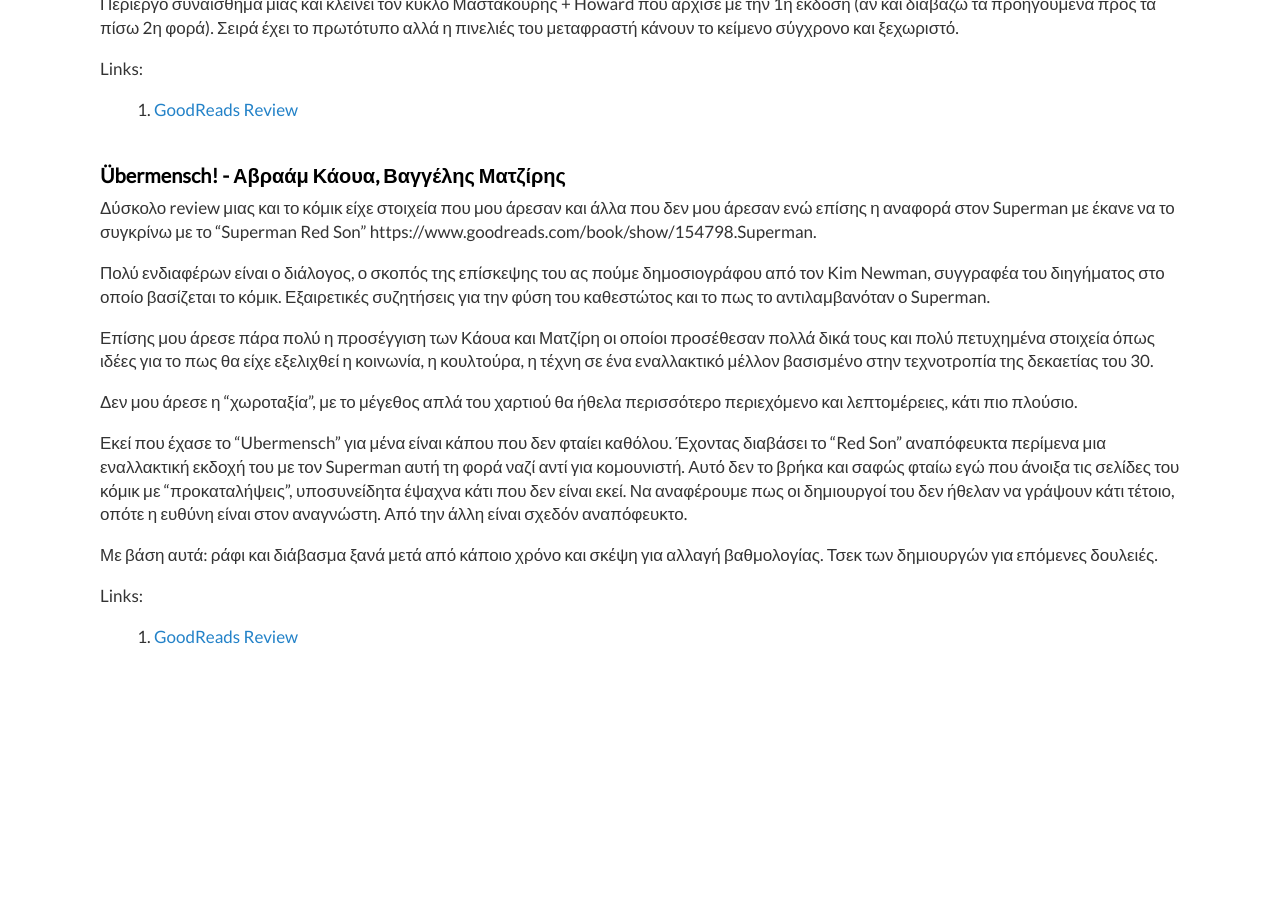
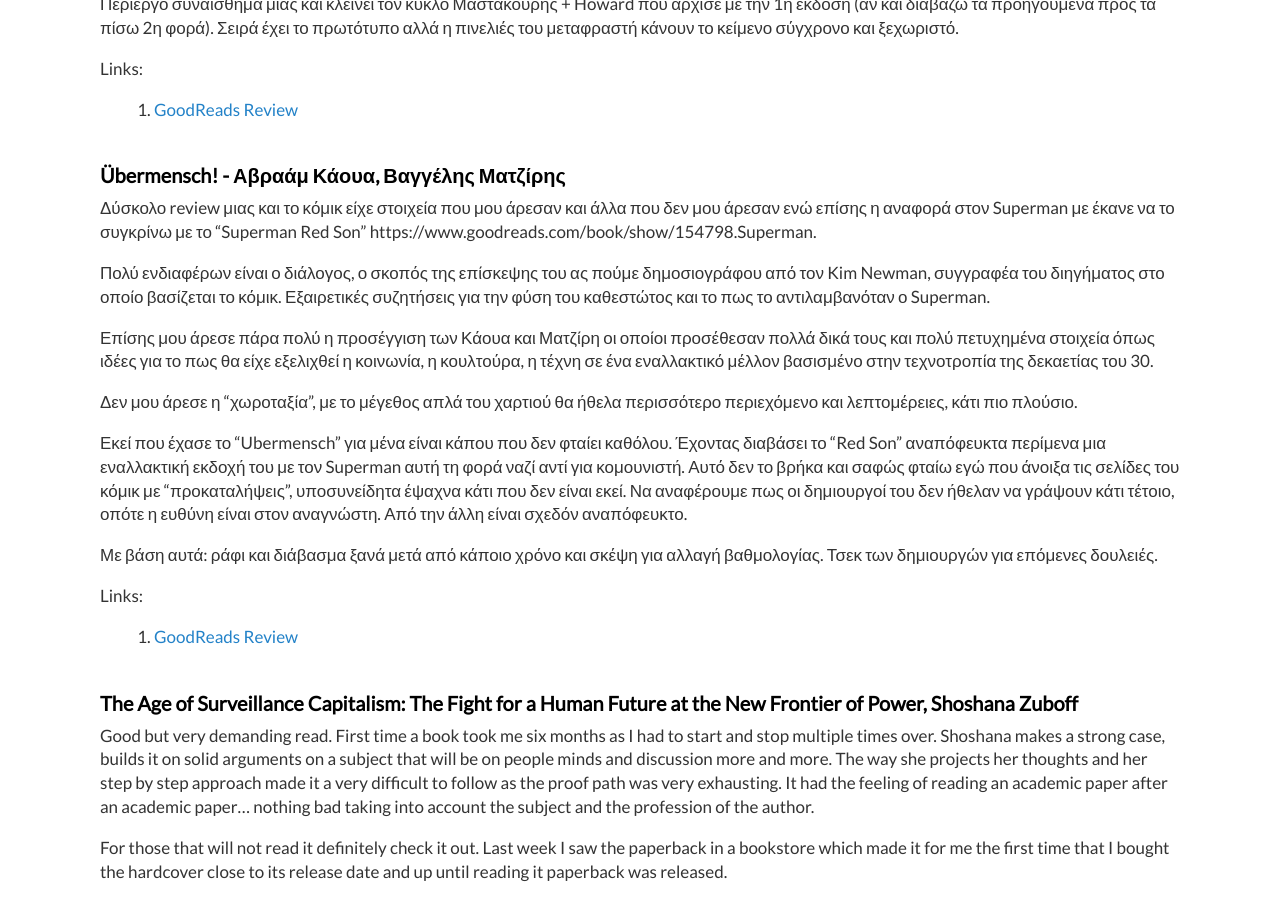
Before and after one commit to dimitrismistriotis/dimitrismistriotis.github.io, a Jekyll site: the page built from _posts/2019-01-14-books_of_2019.md, in a window 1280 px wide and 900 px high, scrolled down 3998 px. Built offline with Jekyll 4.4.1, drawn with Linux system fonts in a browser that asks for light colours; before the commit the page ends 4664 px from its top, so only the background shows below that.

Commit message:
The Age of Surveillance Capitalism: The Fight for a Human Future at the New Frontier of Power

```diff
--- a/_posts/2019-01-14-books_of_2019.md
+++ b/_posts/2019-01-14-books_of_2019.md
@@ -214,3 +214,10 @@
 Links:
 
 1.  [GoodReads Review](https://www.goodreads.com/review/show/2789730223)
+
+##  The Age of Surveillance Capitalism: The Fight for a Human Future at the New Frontier of Power, Shoshana Zuboff
+
+
+Good but very demanding read. First time a book took me six months as I had to start and stop multiple times over. Shoshana makes a strong case, builds it on solid arguments on a subject that will be on people minds and discussion more and more. The way she projects her thoughts and her step by step approach made it a very difficult to follow as the proof path was very exhausting. It had the feeling of reading an academic paper after an academic paper... nothing bad taking into account the subject and the profession of the author.
+
+For those that will not read it definitely check it out. Last week I saw the paperback in a bookstore which made it for me the first time that I bought the hardcover close to its release date and up until reading it paperback was released.
```
